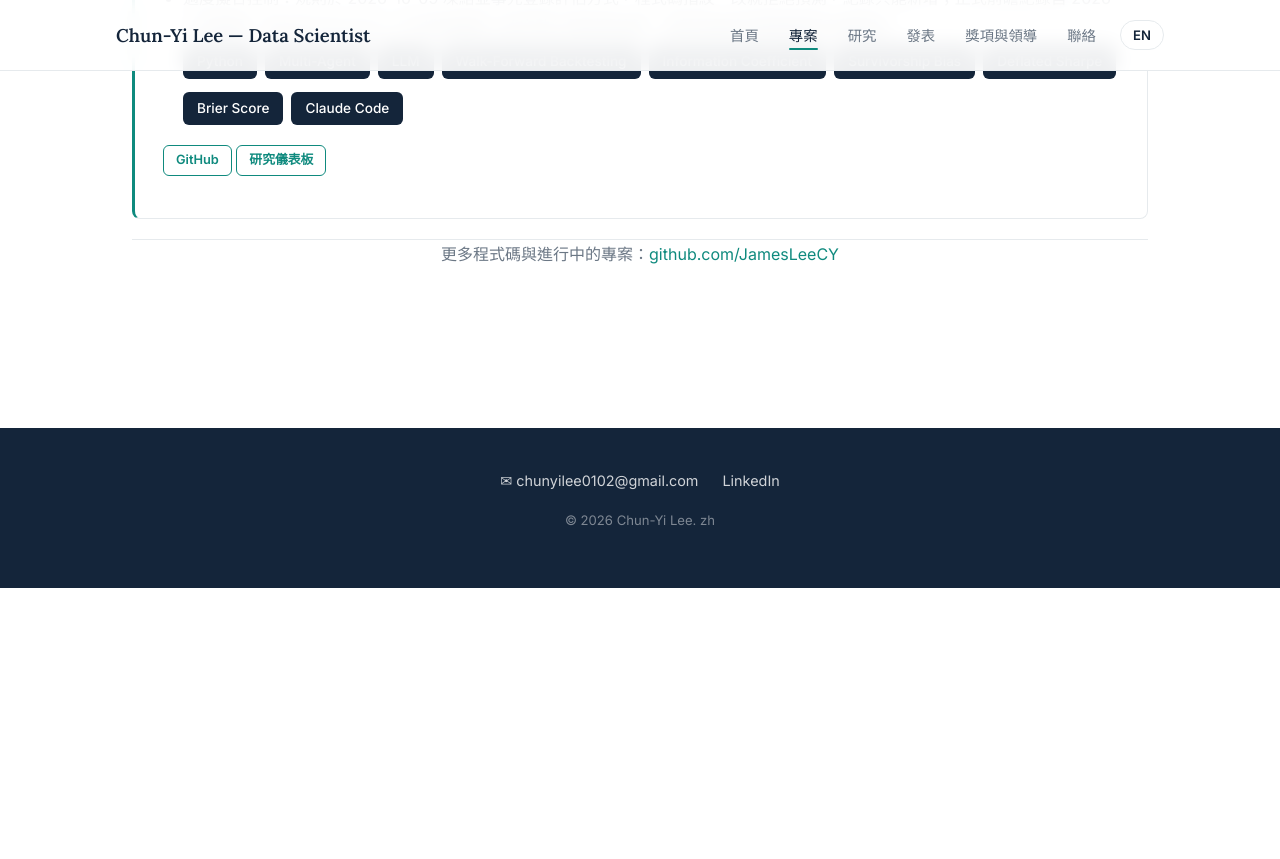
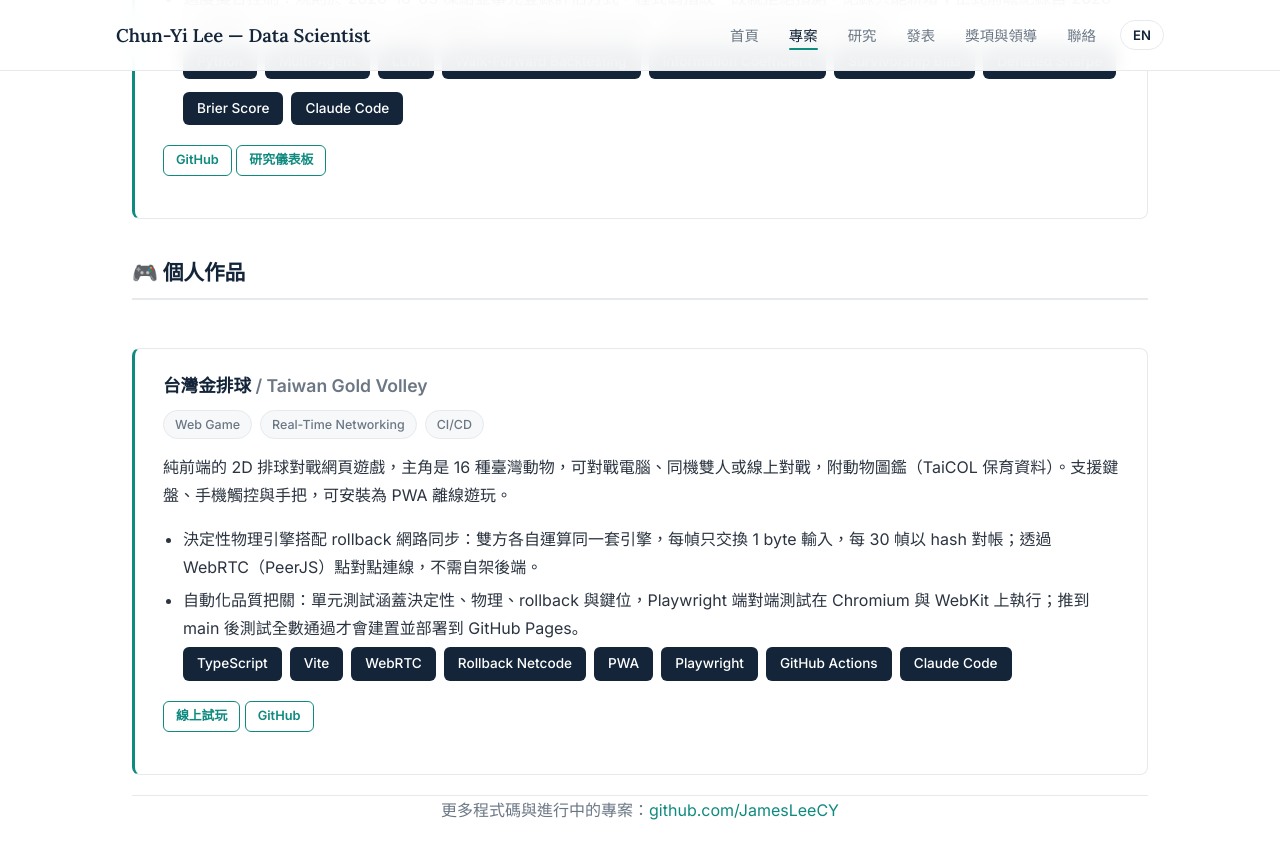
Before and after one commit to JamesLeeCY/JamesLeeCY.github.io, a Jekyll site: the page built from projects.md, in a window 1280 px wide and 900 px high, scrolled down 3821 px. Shown: the top 859 px of the window. Built offline with Jekyll 4.4.1, drawn with Linux system fonts in a browser that asks for light colours; before the commit the page ends 4409 px from its top, so only the background shows below that.

Commit message:
Add Taiwan Gold Volley side project to projects page (zh/en)
Co-Authored-By: Claude Opus 5.5 <noreply@anthropic.com>

```diff
--- a/projects.md
+++ b/projects.md
@@ -150,6 +150,31 @@ ref: projects
         </p>
     </div>
 
+    <div class="pub-section" style="margin-top:40px">
+        <h2>🎮 個人作品</h2>
+    </div>
+
+    <div class="research-item">
+        <h3>台灣金排球 <span class="text-muted">/ Taiwan Gold Volley</span></h3>
+        <div class="research-meta">
+            <span class="research-badge">Web Game</span>
+            <span class="research-badge">Real-Time Networking</span>
+            <span class="research-badge">CI/CD</span>
+        </div>
+        <p>純前端的 2D 排球對戰網頁遊戲，主角是 16 種臺灣動物，可對戰電腦、同機雙人或線上對戰，附動物圖鑑（TaiCOL 保育資料）。支援鍵盤、手機觸控與手把，可安裝為 PWA 離線遊玩。</p>
+        <ul>
+            <li>決定性物理引擎搭配 rollback 網路同步：雙方各自運算同一套引擎，每幀只交換 1 byte 輸入，每 30 幀以 hash 對帳；透過 WebRTC（PeerJS）點對點連線，不需自架後端。</li>
+            <li>自動化品質把關：單元測試涵蓋決定性、物理、rollback 與鍵位，Playwright 端對端測試在 Chromium 與 WebKit 上執行；推到 main 後測試全數通過才會建置並部署到 GitHub Pages。</li>
+        </ul>
+        <ul class="tag-list">
+            <li>TypeScript</li><li>Vite</li><li>WebRTC</li><li>Rollback Netcode</li><li>PWA</li><li>Playwright</li><li>GitHub Actions</li><li>Claude Code</li>
+        </ul>
+        <p class="pub-doi" style="margin-top:14px">
+            <a href="https://jamesleecy.github.io/beach-volley-duel/" target="_blank" rel="noopener">線上試玩</a>
+            <a href="https://github.com/JamesLeeCY/beach-volley-duel" target="_blank" rel="noopener">GitHub</a>
+        </p>
+    </div>
+
     <div class="divider"></div>
 
     <p class="text-muted" style="text-align:center">
```
Also changed, not shown: en/projects.md (+25 -0 lines).
